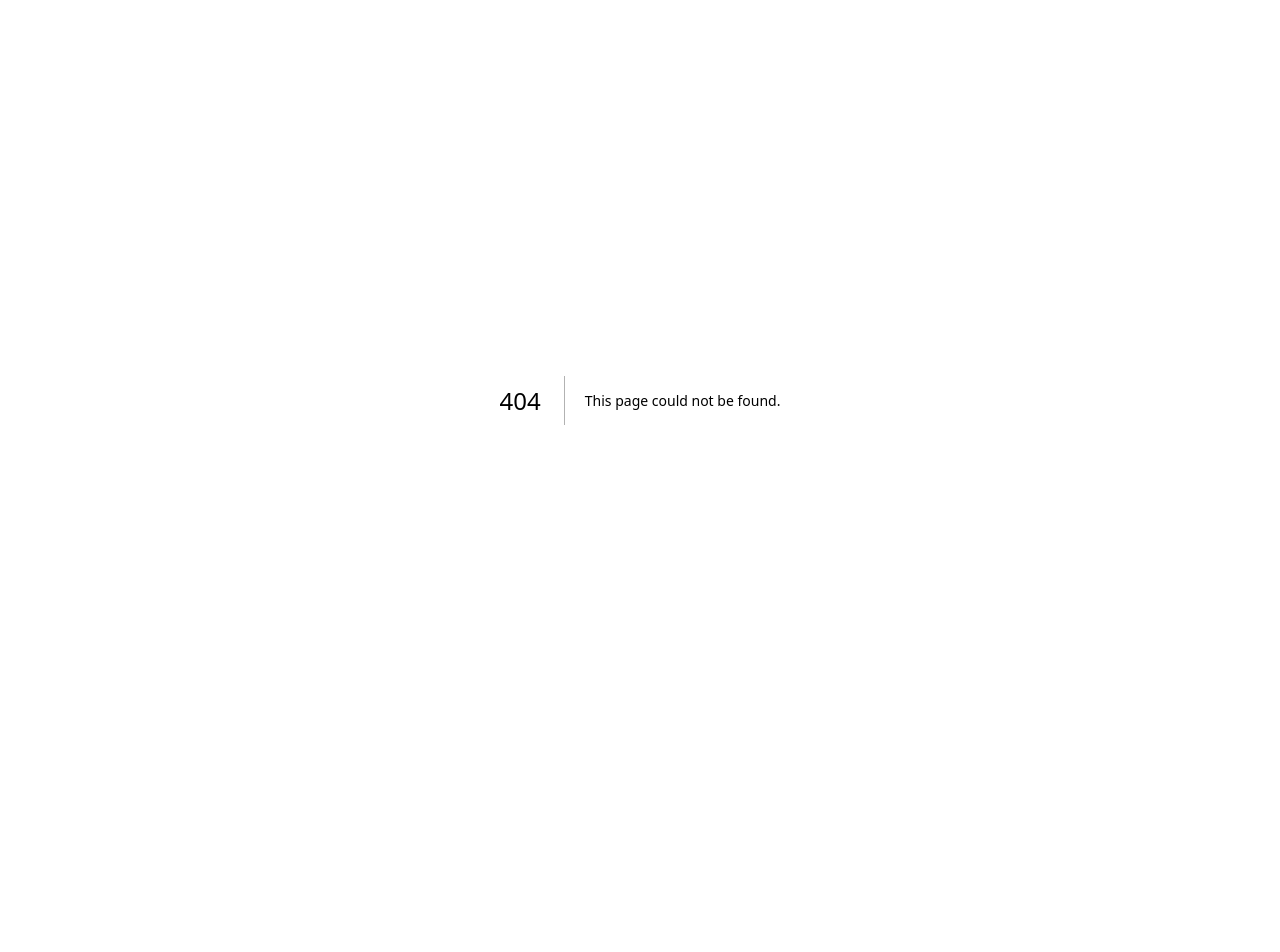
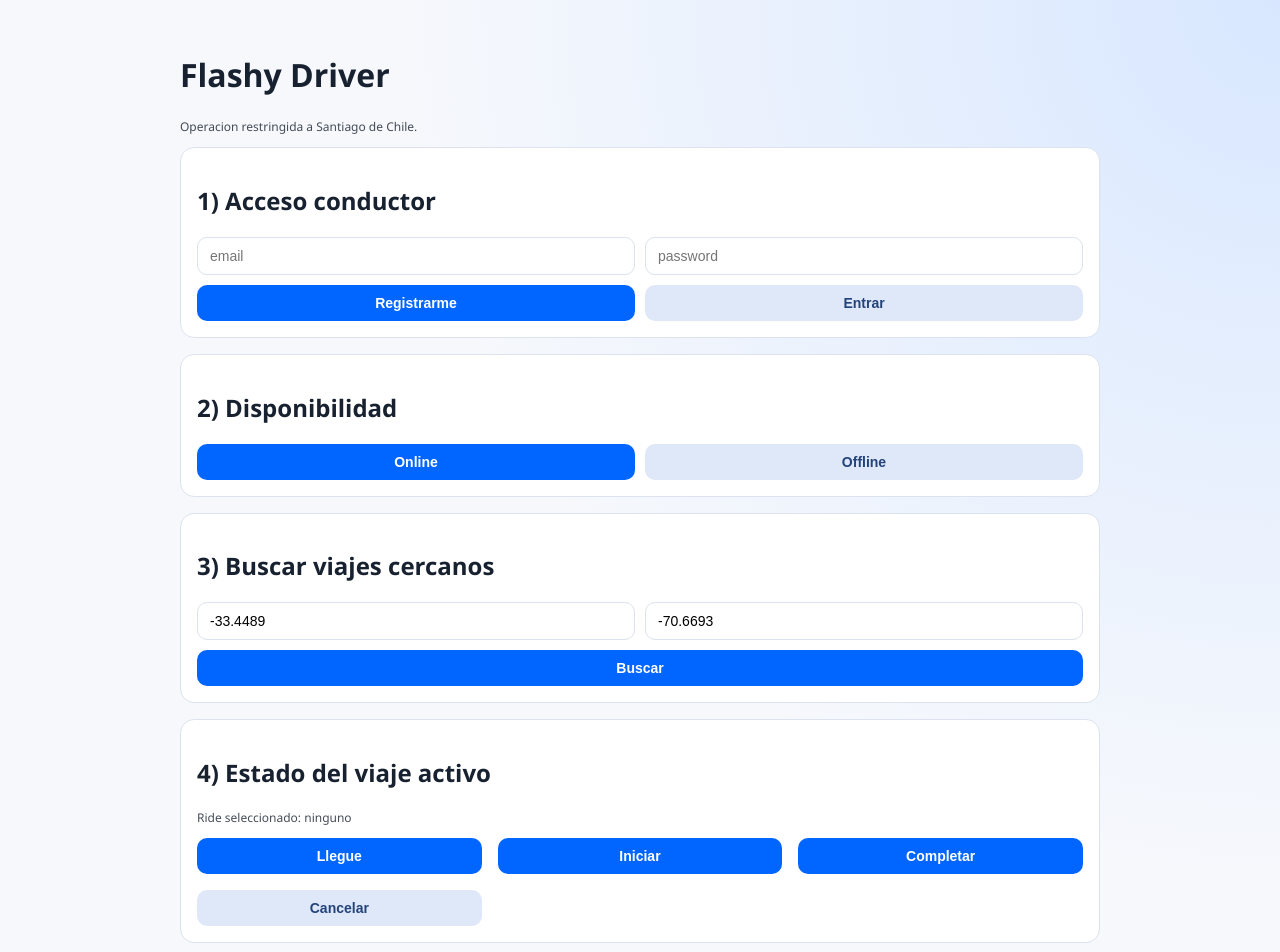
Before and after one commit to preparadores-nyc/Flashy, a Next.js app: page /driver in a window 1280 px wide. Before the commit this address had no page. Shown: the top 952 px of the page. Before the commit the page ends 800 px from the top, so only its background shows below. Built offline with nearby package versions, Linux system fonts and the light colour scheme.

Commit message:
feat: add driver dashboard page

```diff
--- /dev/null
+++ b/app/driver/page.tsx
@@ -0,0 +1,150 @@
+"use client";
+
+import { useState } from "react";
+
+type NearbyResponse = {
+  nearby?: Array<{ ride: { id: string; status: string; fareEstimate: number }; distanceKm: number }>;
+};
+
+export default function DriverPage() {
+  const [email, setEmail] = useState("");
+  const [password, setPassword] = useState("");
+  const [token, setToken] = useState("");
+  const [lat, setLat] = useState(-33.4489);
+  const [lng, setLng] = useState(-70.6693);
+  const [selectedRide, setSelectedRide] = useState("");
+  const [nearby, setNearby] = useState<NearbyResponse>({});
+  const [result, setResult] = useState("Sin acciones todavia.");
+
+  async function auth(mode: "register" | "login") {
+    const response = await fetch(`/api/auth/${mode}`, {
+      method: "POST",
+      headers: { "content-type": "application/json" },
+      body: JSON.stringify({ email, password, role: "DRIVER" })
+    });
+    const data = await response.json();
+    if (!response.ok) {
+      setResult(JSON.stringify(data, null, 2));
+      return;
+    }
+    setToken(data.token);
+    setResult(JSON.stringify(data, null, 2));
+  }
+
+  async function setAvailability(online: boolean) {
+    const response = await fetch("/api/driver/status", {
+      method: "PATCH",
+      headers: {
+        "content-type": "application/json",
+        authorization: `Bearer ${token}`
+      },
+      body: JSON.stringify({ online })
+    });
+    const data = await response.json();
+    setResult(JSON.stringify(data, null, 2));
+  }
+
+  async function scanNearby() {
+    const response = await fetch("/api/rides/nearby", {
+      method: "POST",
+      headers: {
+        "content-type": "application/json",
+        authorization: `Bearer ${token}`
+      },
+      body: JSON.stringify({ lat, lng })
+    });
+    const data = (await response.json()) as NearbyResponse;
+    setNearby(data);
+    setResult(JSON.stringify(data, null, 2));
+  }
+
+  async function acceptRide(id: string) {
+    const response = await fetch(`/api/rides/${id}/accept`, {
+      method: "POST",
+      headers: { authorization: `Bearer ${token}` }
+    });
+    const data = await response.json();
+    setSelectedRide(id);
+    setResult(JSON.stringify(data, null, 2));
+  }
+
+  async function patchStatus(status: "ARRIVED" | "IN_PROGRESS" | "COMPLETED" | "CANCELLED") {
+    if (!selectedRide) return;
+    const response = await fetch(`/api/rides/${selectedRide}/status`, {
+      method: "PATCH",
+      headers: {
+        "content-type": "application/json",
+        authorization: `Bearer ${token}`
+      },
+      body: JSON.stringify({ status })
+    });
+    const data = await response.json();
+    setResult(JSON.stringify(data, null, 2));
+  }
+
+  return (
+    <main className="container">
+      <h1>Flashy Driver</h1>
+      <p className="small">Operacion restringida a Santiago de Chile.</p>
+
+      <section className="panel">
+        <h2>1) Acceso conductor</h2>
+        <div className="row">
+          <input placeholder="email" value={email} onChange={(e) => setEmail(e.target.value)} />
+          <input
+            placeholder="password"
+            type="password"
+            value={password}
+            onChange={(e) => setPassword(e.target.value)}
+          />
+        </div>
+        <div className="row" style={{ marginTop: 10 }}>
+          <button onClick={() => auth("register")}>Registrarme</button>
+          <button className="secondary" onClick={() => auth("login")}>Entrar</button>
+        </div>
+      </section>
+
+      <section className="panel">
+        <h2>2) Disponibilidad</h2>
+        <div className="row">
+          <button onClick={() => setAvailability(true)}>Online</button>
+          <button className="secondary" onClick={() => setAvailability(false)}>Offline</button>
+        </div>
+      </section>
+
+      <section className="panel">
+        <h2>3) Buscar viajes cercanos</h2>
+        <div className="row">
+          <input type="number" step="0.000001" value={lat} onChange={(e) => setLat(Number(e.target.value))} />
+          <input type="number" step="0.000001" value={lng} onChange={(e) => setLng(Number(e.target.value))} />
+        </div>
+        <button style={{ marginTop: 10 }} onClick={scanNearby}>Buscar</button>
+
+        {(nearby.nearby || []).map((item) => (
+          <div className="panel" key={item.ride.id} style={{ marginTop: 10 }}>
+            <p>
+              Ride: {item.ride.id} | {item.distanceKm.toFixed(2)} km | CLP {item.ride.fareEstimate}
+            </p>
+            <button onClick={() => acceptRide(item.ride.id)}>Aceptar viaje</button>
+          </div>
+        ))}
+      </section>
+
+      <section className="panel">
+        <h2>4) Estado del viaje activo</h2>
+        <p className="small">Ride seleccionado: {selectedRide || "ninguno"}</p>
+        <div className="grid">
+          <button onClick={() => patchStatus("ARRIVED")}>Llegue</button>
+          <button onClick={() => patchStatus("IN_PROGRESS")}>Iniciar</button>
+          <button onClick={() => patchStatus("COMPLETED")}>Completar</button>
+          <button className="secondary" onClick={() => patchStatus("CANCELLED")}>Cancelar</button>
+        </div>
+      </section>
+
+      <section className="panel">
+        <h2>Resultado</h2>
+        <pre>{result}</pre>
+      </section>
+    </main>
+  );
+}
```
